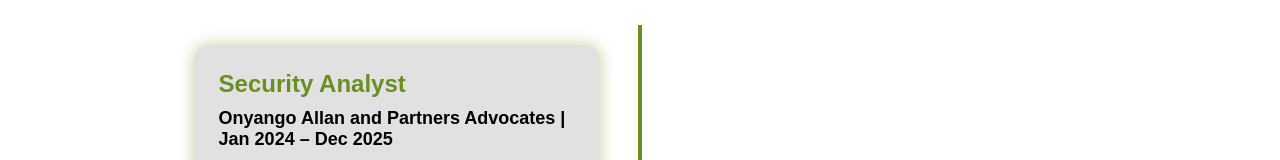
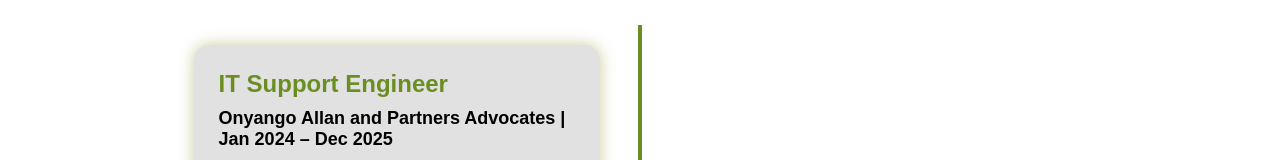
Before and after one commit to ninahonyango/ninahonyango.github.io, a plain HTML site: page experience.html in a window 1280 px wide. Shown: the part 239-399 px from the top of the page. Drawn offline with nearby package versions, Linux system fonts and the light colour scheme.

Commit message:
modified experience in law firm

```diff
--- a/experience.html
+++ b/experience.html
@@ -33,7 +33,7 @@
 
             <div class="timeline-item">
                 <div class="timeline-content">
-                    <h2>Security Analyst</h2>
+                    <h2>IT Support Engineer</h2>
 
                     <h3>Onyango Allan and Partners Advocates | Jan 2024 – Dec 2025</h3>
 
```
